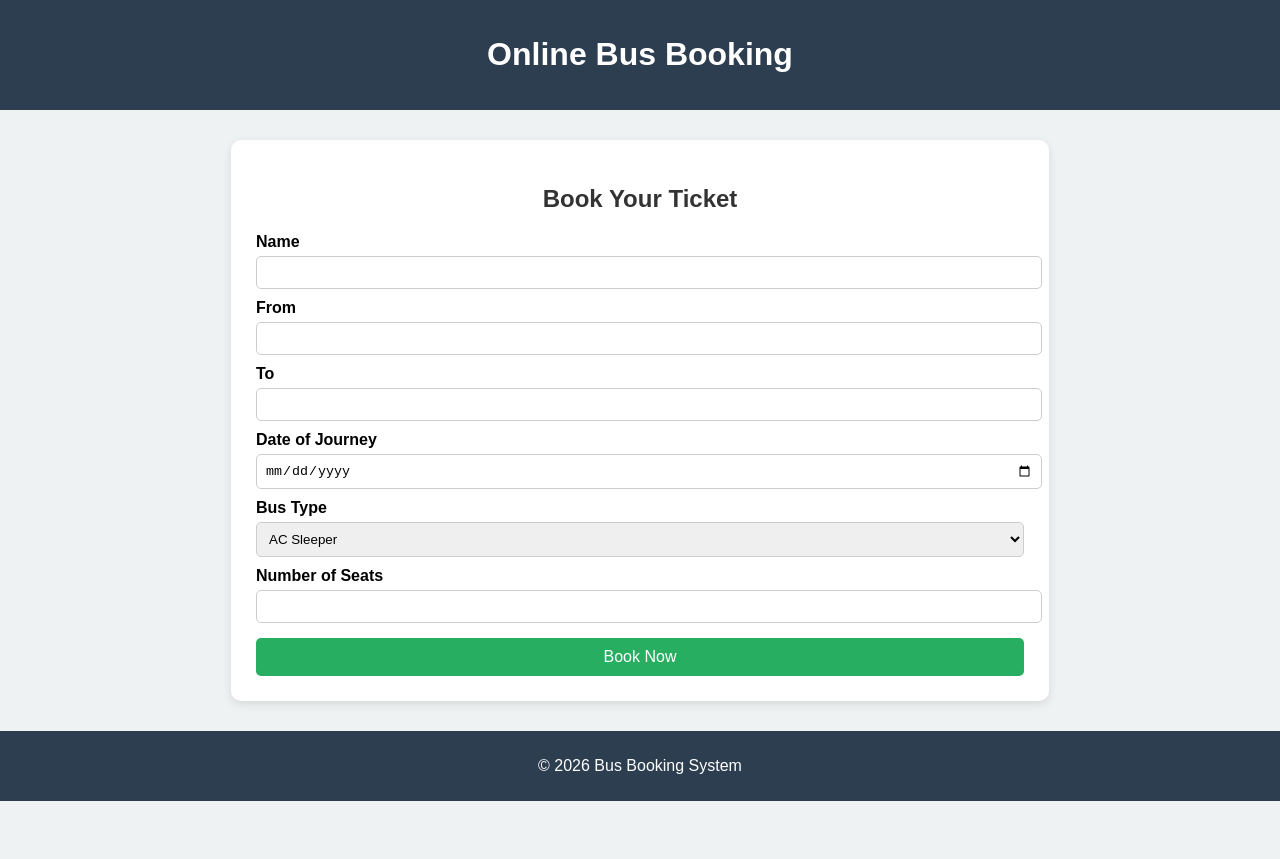
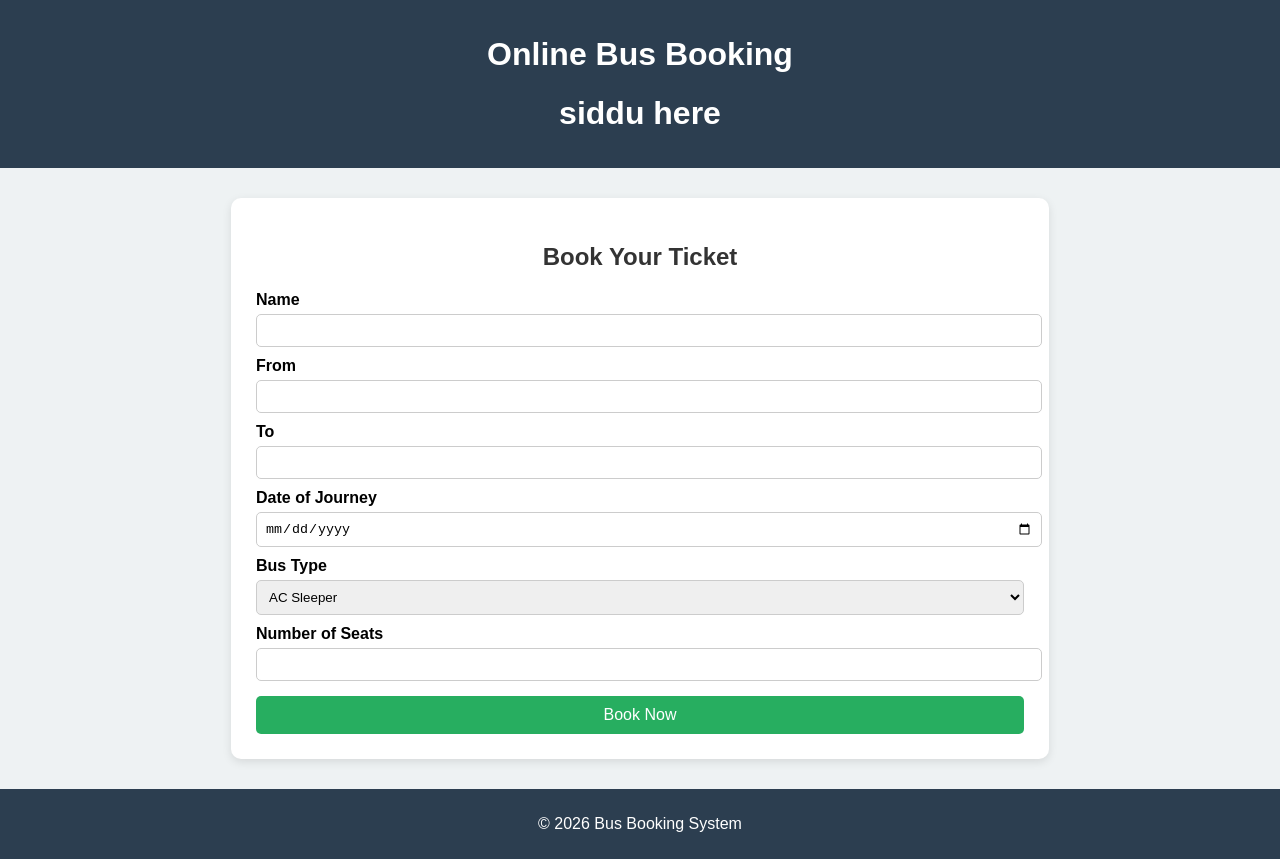
Before and after one commit to siddupatil5731/DevOps-01, a plain HTML site: page index.html in a window 1280 px wide. Before the commit the page ends 801 px from the top, so only its background shows below. Drawn offline with Linux system fonts and the light colour scheme.

Commit message:
commit-2

```diff
--- a/index.html
+++ b/index.html
@@ -85,6 +85,7 @@
 
 <header>
     <h1>Online Bus Booking</h1>
+    <h1> siddu here <h1>
 </header>
 
 <div class="container">
```
